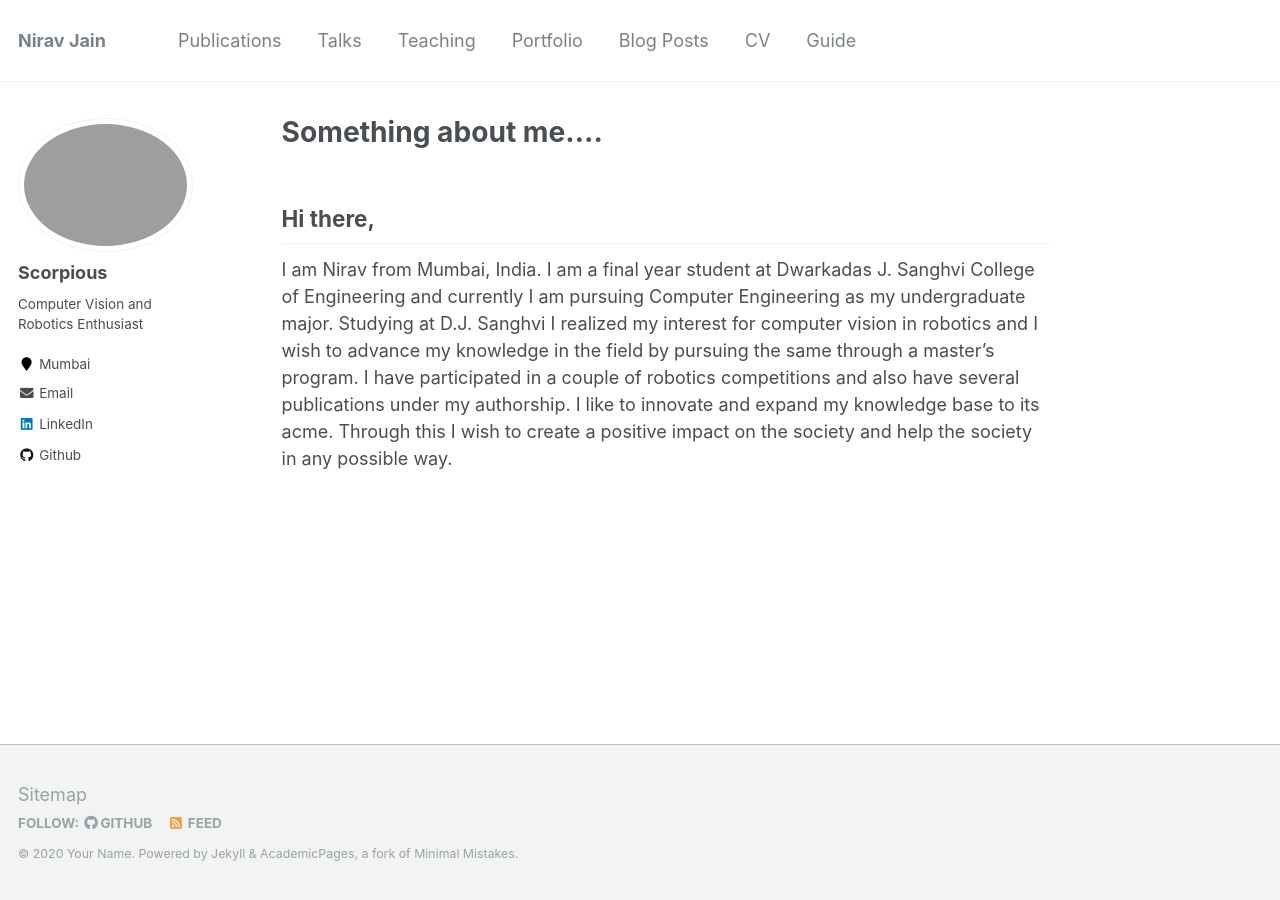
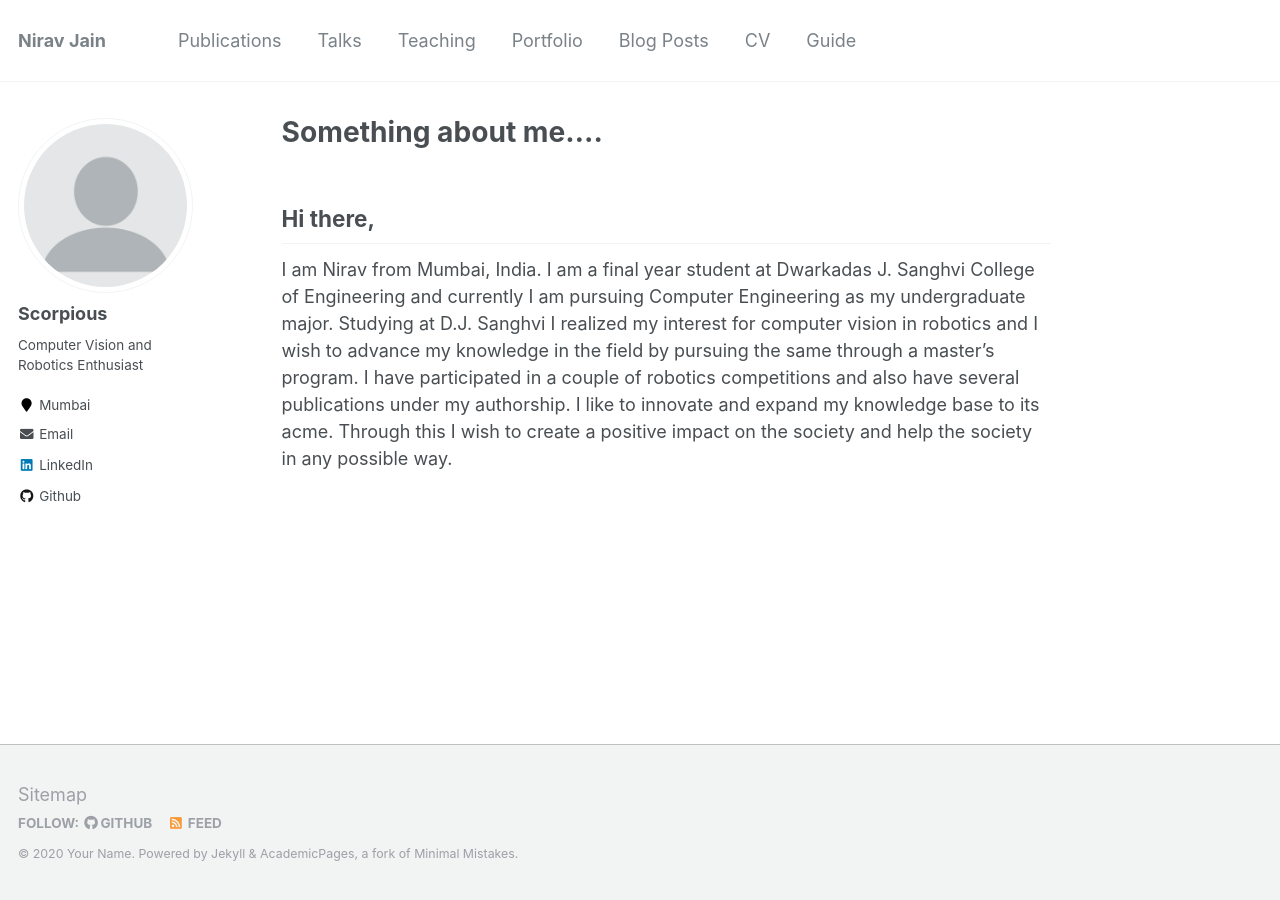
Before and after one commit to Nirav-1999/Nirav-1999.github.io, a Jekyll site: the page built from _pages/about.md, in a window 1280 px wide. Built offline with Jekyll 4.4.1, drawn with Linux system fonts in a browser that asks for light colours.

Commit message:
Profile photo

```diff
--- a/_config.yml
+++ b/_config.yml
@@ -81,7 +81,7 @@ analytics:
 # Site Author
 author:
   name             : "Scorpious"
-  avatar           : "myself.png"
+  avatar           : "profile.png"
   bio              : "Computer Vision and Robotics Enthusiast"
   location         : "Mumbai"
   employer         :
```
Also changed, not shown: 1 other file.
